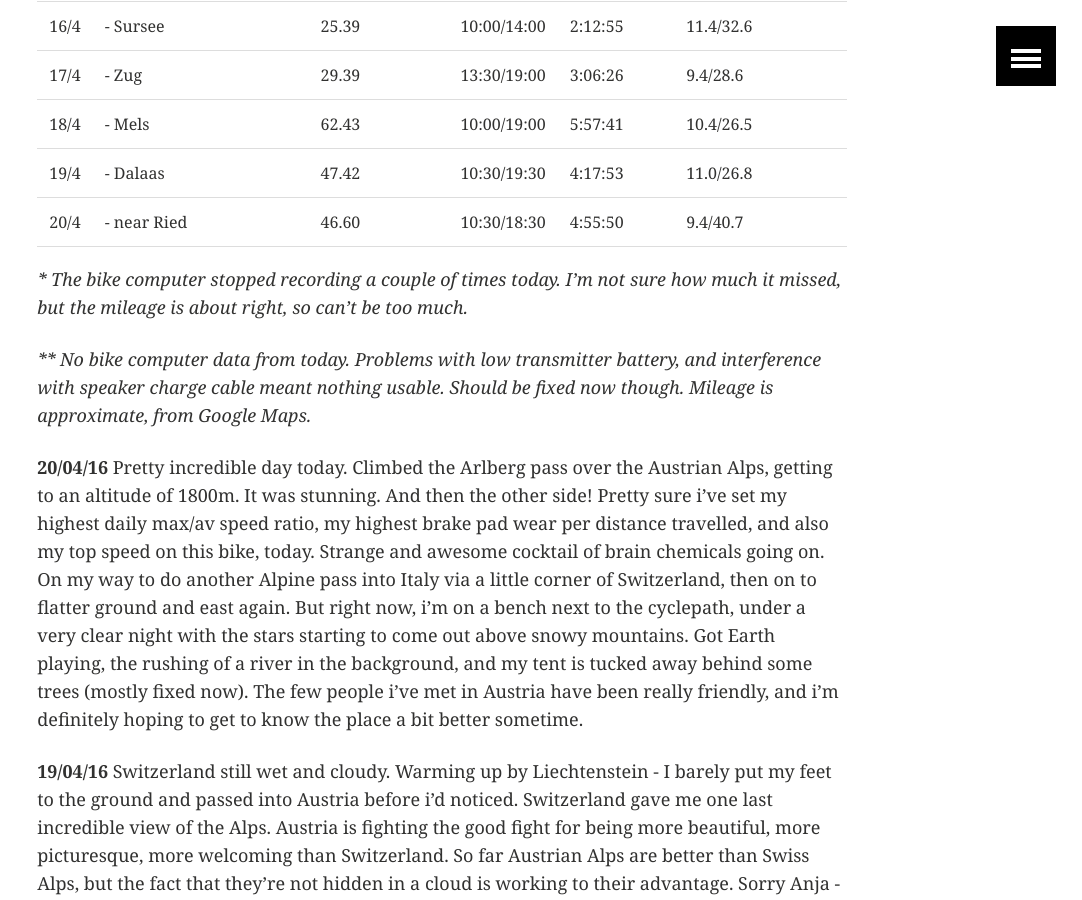
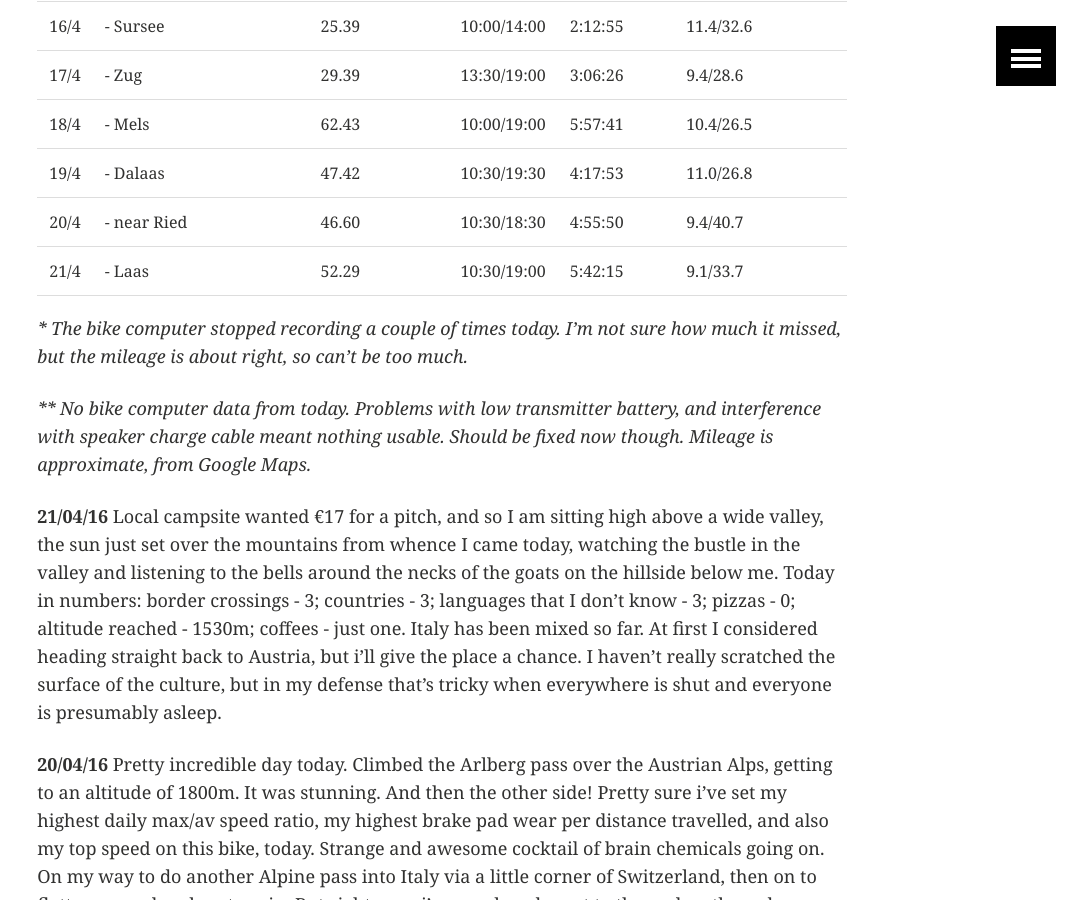
Before and after one commit to ArthurStart/git-blog, a Jekyll site: the page built from _posts/touring/2016-03-24-Quick-Update.md, in a window 1280 px wide and 900 px high, scrolled down 1489 px. Shown: the whole window, without its empty margins (198-1280 px from the left). Built offline with Jekyll 4.4.1, drawn with Linux system fonts in a browser that asks for light colours; comment, search, counter and statistics services are not loaded.

Commit message:
Update from Laas

```diff
--- a/_posts/touring/2016-03-24-Quick-Update.md
+++ b/_posts/touring/2016-03-24-Quick-Update.md
@@ -38,11 +38,15 @@ image:
 | 18/4 | - Mels                 | 62.43 | 10:00/19:00 | 5:57:41 | 10.4/26.5 |
 | 19/4 | - Dalaas               | 47.42 | 10:30/19:30 | 4:17:53 | 11.0/26.8 |
 | 20/4 | - near Ried            | 46.60 | 10:30/18:30 | 4:55:50 |  9.4/40.7 |
+| 21/4 | - Laas                 | 52.29 | 10:30/19:00 | 5:42:15 |  9.1/33.7 |
 
 *\* The bike computer stopped recording a couple of times today. I'm not sure how much it missed, but the mileage is about right, so can't be too much.*
 
 *\*\* No bike computer data from today. Problems with low transmitter battery, and interference with speaker charge cable meant nothing usable. Should be fixed now though. Mileage is approximate, from Google Maps.*
 
+
+**21/04/16**
+Local campsite wanted €17 for a pitch, and so I am sitting high above a wide valley, the sun just set over the mountains from whence I came today, watching the bustle in the valley and listening to the bells around the necks of the goats on the hillside below me. Today in numbers: border crossings - 3; countries - 3; languages that I don't know - 3; pizzas - 0; altitude reached - 1530m; coffees - just one. Italy has been mixed so far. At first I considered heading straight back to Austria, but i'll give the place a chance. I haven't really scratched the surface of the culture, but in my defense that's tricky when everywhere is shut and everyone is presumably asleep.
 
 **20/04/16**
 Pretty incredible day today. Climbed the Arlberg pass over the Austrian Alps, getting to an altitude of 1800m. It was stunning. And then the other side! Pretty sure i've set my highest daily max/av speed ratio, my highest brake pad wear per distance travelled, and also my top speed on this bike, today. Strange and awesome cocktail of brain chemicals going on. On my way to do another Alpine pass into Italy via a little corner of Switzerland, then on to flatter ground and east again. But right now, i'm on a bench next to the cyclepath, under a very clear night with the stars starting to come out above snowy mountains. Got Earth playing, the rushing of a river in the background, and my tent is tucked away behind some trees (mostly fixed now). The few people i've met in Austria have been really friendly, and i'm definitely hoping to get to know the place a bit better sometime.
```
